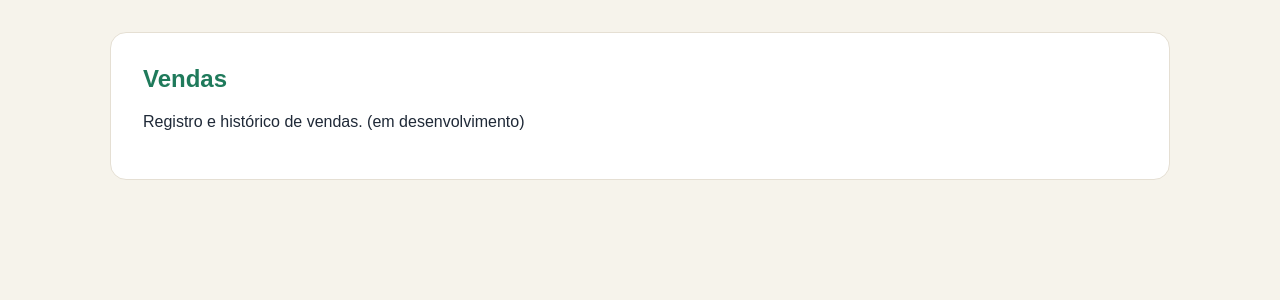
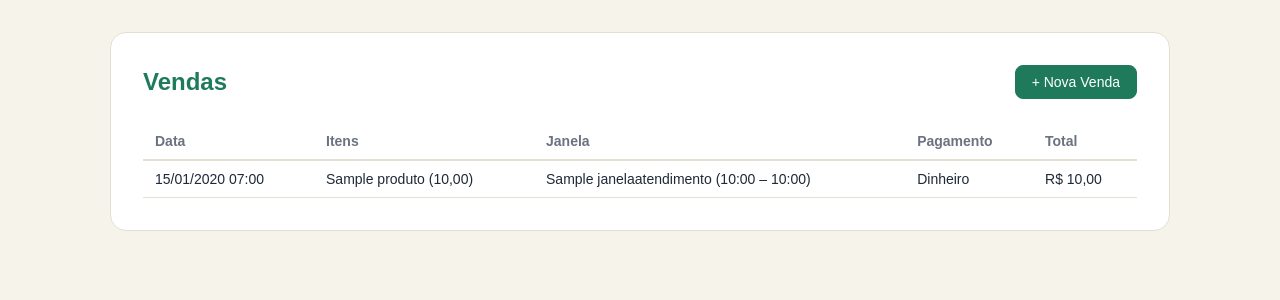
Before and after one commit to d3nislima/pi-cantina-escolar, a Django app: page /vendas/ in a window 1280 px wide. Shown: the part 54-354 px from the top of the page. Run offline with Django 4.2, Linux system fonts and the light colour scheme; tables that the repository leaves empty hold one stand-in row (values such as "Sample post").

Commit message:
feat: implementação do módulo de vendas e ajustes   no estoque

```diff
--- a/apps/estoque/web/forms.py
+++ b/apps/estoque/web/forms.py
@@ -12,7 +12,6 @@ class ProdutoForm(forms.ModelForm):
             "codigo_barras",
             "categoria",
             "unidade_medida",
-            "preco_custo",
             "preco_venda",
             "estoque_minimo",
             "ativo",
--- a/apps/estoque/web/views.py
+++ b/apps/estoque/web/views.py
@@ -61,6 +61,8 @@ class MovimentacaoCreateView(CreateView):
 
         if movimento.operacao == "entrada":
             produto.estoque_atual += movimento.quantidade
+            if movimento.origem == "compra":
+                produto.preco_custo = movimento.valor_unitario
         elif movimento.operacao == "saida":
             produto.estoque_atual -= movimento.quantidade
         else:
--- a/apps/vendas/admin.py
+++ b/apps/vendas/admin.py
@@ -1 +1,7 @@
 from django.contrib import admin
+
+from apps.vendas.models.venda import ItemVenda, JanelaAtendimento, Venda
+
+admin.site.register(JanelaAtendimento)
+admin.site.register(Venda)
+admin.site.register(ItemVenda)
--- a/apps/vendas/web/urls.py
+++ b/apps/vendas/web/urls.py
@@ -1,7 +1,17 @@
 from django.urls import path
 
-from .views import VendaListView
+from .views import (
+    AdicionarItemView,
+    FinalizarVendaView,
+    NovaVendaView,
+    RemoverItemView,
+    VendaListView,
+)
 
 urlpatterns = [
     path("", VendaListView.as_view(), name="venda-list"),
+    path("nova/", NovaVendaView.as_view(), name="venda-create"),
+    path("adicionar-item/", AdicionarItemView.as_view(), name="venda-adicionar-item"),
+    path("remover-item/", RemoverItemView.as_view(), name="venda-remover-item"),
+    path("finalizar/", FinalizarVendaView.as_view(), name="venda-finalizar"),
 ]
--- a/apps/vendas/web/views.py
+++ b/apps/vendas/web/views.py
@@ -1,5 +1,150 @@
-from django.views.generic import TemplateView
+from decimal import Decimal
+
+from django.shortcuts import redirect, render
+from django.utils import timezone
+from django.views import View
+from django.views.generic import ListView
+
+from apps.estoque.models.movimento import MovimentoEstoque
+from apps.estoque.models.produto import Produto
+from apps.vendas.models.venda import ItemVenda, JanelaAtendimento, Venda
 
 
-class VendaListView(TemplateView):
+def _janela_atual():
+    agora = timezone.localtime(timezone.now()).time()
+    return JanelaAtendimento.objects.filter(
+        ativo=True,
+        hora_inicio__lte=agora,
+        hora_fim__gte=agora,
+    ).first()
+
+
+class VendaListView(ListView):
+    model = Venda
     template_name = "vendas/venda_list.html"
+    context_object_name = "vendas"
+    ordering = ["-vendido_em"]
+    paginate_by = 50
+
+
+class NovaVendaView(View):
+    template_name = "vendas/venda_nova.html"
+
+    def get(self, request):
+        carrinho = request.session.get("carrinho", [])
+        produtos = Produto.objects.filter(ativo=True).order_by("nome")
+        janelas = JanelaAtendimento.objects.filter(ativo=True)
+        janela_atual = _janela_atual()
+        total = sum(Decimal(str(item["subtotal"])) for item in carrinho)
+
+        return render(request, self.template_name, {
+            "produtos": produtos,
+            "carrinho": carrinho,
+            "janelas": janelas,
+            "janela_atual_id": janela_atual.pk if janela_atual else None,
+            "total": total,
+            "formas_pagamento": Venda.PAGAMENTO_CHOICES,
+            "modos_atendimento": Venda.MODO_CHOICES,
+        })
+
+
+class AdicionarItemView(View):
+    def post(self, request):
+        produto_id = request.POST.get("produto_id")
+        quantidade = Decimal(request.POST.get("quantidade", "1"))
+
+        try:
+            produto = Produto.objects.get(pk=produto_id, ativo=True)
+        except Produto.DoesNotExist:
+            return redirect("venda-create")
+
+        carrinho = request.session.get("carrinho", [])
+
+        for item in carrinho:
+            if item["produto_id"] == produto.pk:
+                item["quantidade"] = str(Decimal(str(item["quantidade"])) + quantidade)
+                item["subtotal"] = str(Decimal(str(item["quantidade"])) * Decimal(str(item["preco_unitario"])))
+                break
+        else:
+            carrinho.append({
+                "produto_id": produto.pk,
+                "nome": produto.nome,
+                "preco_unitario": str(produto.preco_venda),
+                "quantidade": str(quantidade),
+                "subtotal": str(produto.preco_venda * quantidade),
+            })
+
+        request.session["carrinho"] = carrinho
+        return redirect("venda-create")
+
+
+class RemoverItemView(View):
+    def post(self, request):
+        produto_id = int(request.POST.get("produto_id"))
+        carrinho = request.session.get("carrinho", [])
+        request.session["carrinho"] = [i for i in carrinho if i["produto_id"] != produto_id]
+        return redirect("venda-create")
+
+
+class FinalizarVendaView(View):
+    def post(self, request):
+        carrinho = request.session.get("carrinho", [])
+        if not carrinho:
+            return redirect("venda-create")
+
+        forma_pagamento = request.POST.get("forma_pagamento")
+        janela_id = request.POST.get("janela_atendimento")
+        modo = request.POST.get("modo_atendimento", "rapido")
+        valor_recebido = request.POST.get("valor_recebido") or None
+
+        janela = None
+        if janela_id:
+            try:
+                janela = JanelaAtendimento.objects.get(pk=janela_id)
+            except JanelaAtendimento.DoesNotExist:
+                pass
+
+        valor_total = sum(Decimal(str(item["subtotal"])) for item in carrinho)
+        troco = None
+        if valor_recebido and forma_pagamento == "dinheiro":
+            troco = Decimal(str(valor_recebido)) - valor_total
+
+        venda = Venda.objects.create(
+            forma_pagamento=forma_pagamento,
+            janela_atendimento=janela,
+            modo_atendimento=modo,
+            valor_bruto=valor_total,
+            valor_total=valor_total,
+            valor_recebido=Decimal(str(valor_recebido)) if valor_recebido else None,
+            troco=troco,
+            vendido_em=timezone.now(),
+        )
+
+        for item in carrinho:
+            produto = Produto.objects.get(pk=item["produto_id"])
+            quantidade = Decimal(str(item["quantidade"]))
+            preco = Decimal(str(item["preco_unitario"]))
+
+            ItemVenda.objects.create(
+                venda=venda,
+                produto=produto,
+                quantidade=quantidade,
+                valor_unitario=preco,
+                valor_total=quantidade * preco,
+            )
+
+            MovimentoEstoque.objects.create(
+                produto=produto,
+                operacao="saida",
+                origem="venda",
+                quantidade=quantidade,
+                valor_unitario=preco,
+                saldo_antes=produto.estoque_atual,
+                saldo_depois=produto.estoque_atual - quantidade,
+                data_movimento=venda.vendido_em,
+            )
+            produto.estoque_atual -= quantidade
+            produto.save()
+
+        request.session["carrinho"] = []
+        return redirect("venda-list")
--- a/templates/core/dashboard.html
+++ b/templates/core/dashboard.html
@@ -9,7 +9,7 @@
   <section class="card">
     <h2 class="card-titulo">Acesso Rápido</h2>
     <div class="atalhos">
-      <a class="btn btn-destaque btn-desabilitado">+ Nova Venda</a>
+      <a href="{% url 'venda-create' %}" class="btn btn-destaque">+ Nova Venda</a>
       <a href="{% url 'movimentacao-create' %}" class="btn">+ Nova Movimentação</a>
       <a href="{% url 'produto-create' %}" class="btn">+ Novo Produto</a>
     </div>
--- a/templates/estoque/produto_list.html
+++ b/templates/estoque/produto_list.html
@@ -16,6 +16,7 @@
         <th>Nome</th>
         <th>Categoria</th>
         <th>Unidade</th>
+        <th>Custo</th>
         <th>Preço de Venda</th>
         <th>Estoque Atual</th>
         <th>Estoque Mínimo</th>
@@ -29,6 +30,7 @@
         <td>{{ produto.nome }}</td>
         <td>{{ produto.categoria }}</td>
         <td>{{ produto.get_unidade_medida_display }}</td>
+        <td>R$ {{ produto.preco_custo }}</td>
         <td>R$ {{ produto.preco_venda }}</td>
         <td {% if produto.estoque_atual <= produto.estoque_minimo %}class="text-alerta"{% endif %}>
           {{ produto.estoque_atual }}
--- a/templates/vendas/venda_list.html
+++ b/templates/vendas/venda_list.html
@@ -4,7 +4,53 @@
 
 {% block content %}
 <section class="dashboard">
-  <h1>Vendas</h1>
-  <p>Registro e histórico de vendas. (em desenvolvimento)</p>
+  <div class="page-header">
+    <h1>Vendas</h1>
+    <a href="{% url 'venda-create' %}" class="btn btn-primary">+ Nova Venda</a>
+  </div>
+
+  {% if vendas %}
+  <table class="table">
+    <thead>
+      <tr>
+        <th>Data</th>
+        <th>Itens</th>
+        <th>Janela</th>
+        <th>Pagamento</th>
+        <th>Total</th>
+      </tr>
+    </thead>
+    <tbody>
+      {% for venda in vendas %}
+      <tr>
+        <td>{{ venda.vendido_em|date:"d/m/Y H:i" }}</td>
+        <td>
+          {% for item in venda.itens.all %}
+            {{ item.produto.nome }} ({{ item.quantidade }}){% if not forloop.last %}, {% endif %}
+          {% endfor %}
+        </td>
+        <td>{{ venda.janela_atendimento|default:"-" }}</td>
+        <td>{{ venda.get_forma_pagamento_display }}</td>
+        <td>R$ {{ venda.valor_total }}</td>
+      </tr>
+      {% endfor %}
+    </tbody>
+  </table>
+
+  {% if is_paginated %}
+  <div class="pagination">
+    {% if page_obj.has_previous %}
+      <a href="?page={{ page_obj.previous_page_number }}" class="btn btn-sm">← Anterior</a>
+    {% endif %}
+    <span class="pagination-info">Página {{ page_obj.number }} de {{ page_obj.paginator.num_pages }}</span>
+    {% if page_obj.has_next %}
+      <a href="?page={{ page_obj.next_page_number }}" class="btn btn-sm">Próxima →</a>
+    {% endif %}
+  </div>
+  {% endif %}
+
+  {% else %}
+  <p class="text-muted">Nenhuma venda registrada ainda.</p>
+  {% endif %}
 </section>
 {% endblock %}
```
Also changed, not shown: apps/vendas/models/venda.py (+30 -47 lines), static/css/app.css (+49 -0 lines), templates/vendas/venda_nova.html (added, +142 -0 lines), apps/vendas/migrations/0002_janelaatendimento_alter_itemvenda_observacao_and_more.py (added).
